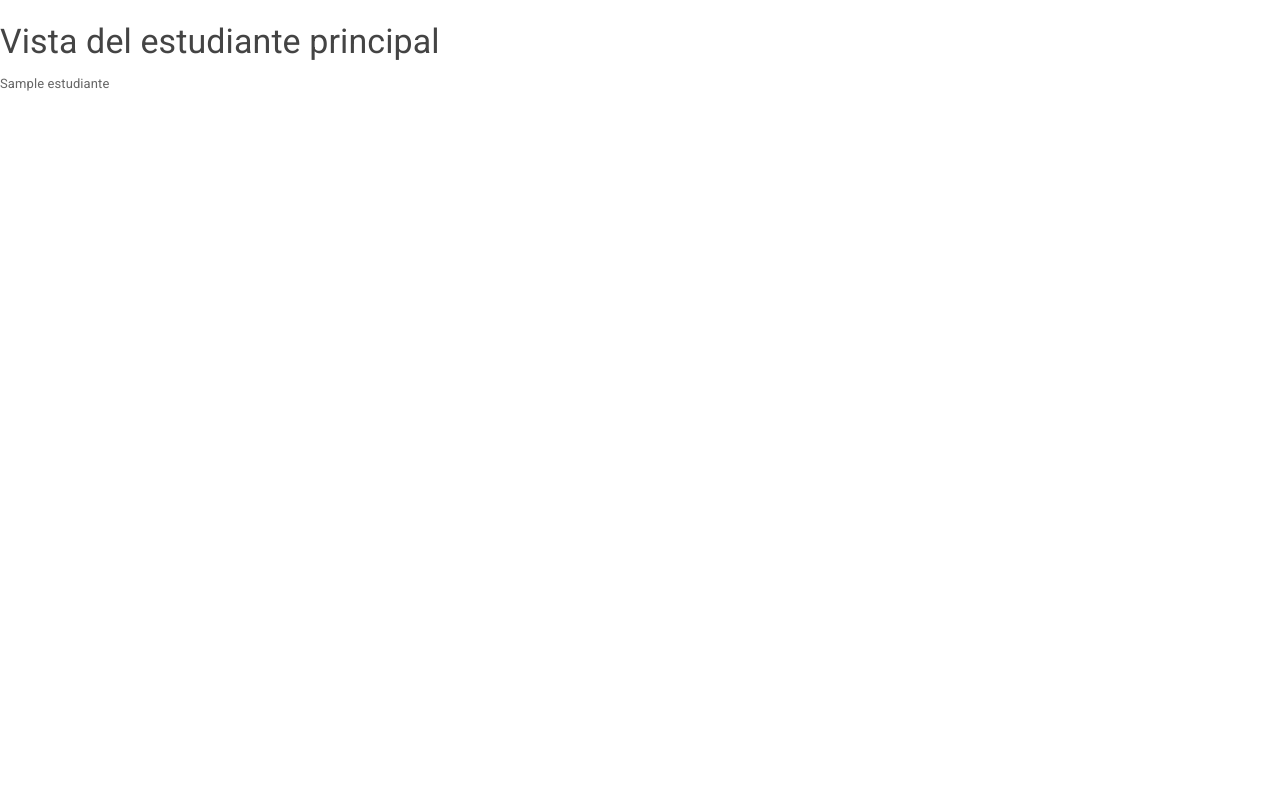
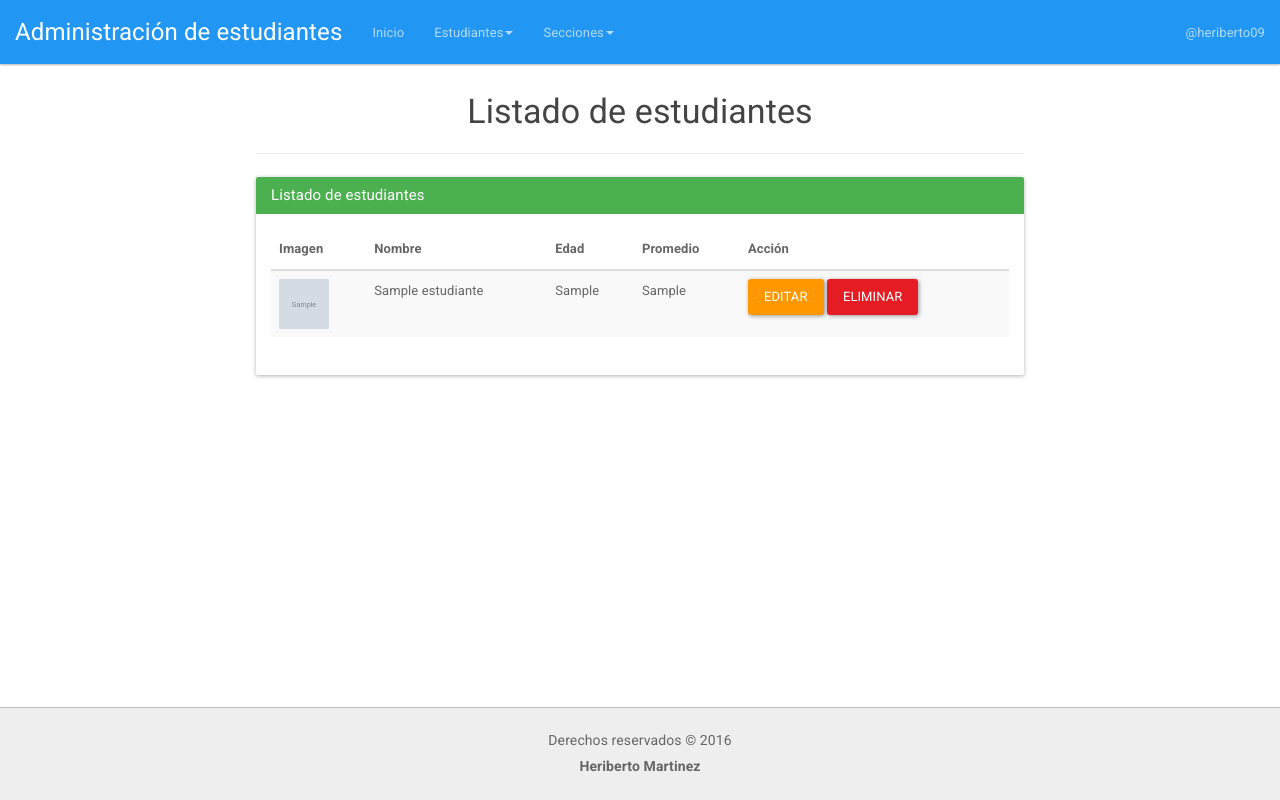
Before and after one commit to HeribertoME/Estudiantes, a PHP site: page /Estudiantes/ in a window 1280 px wide. Run offline with PHP 8.4, Linux system fonts and the light colour scheme; tables that the repository leaves empty or names only in its code hold one stand-in row (values such as "Sample post"); grey boxes marked "Sample" are stand-in pictures; some libraries are stand-ins or nearby versions.

Commit message:
Se crean vistas: Listar Estudiantes y Secciones

```diff
--- a/Config/Enrutador.php
+++ b/Config/Enrutador.php
@@ -18,9 +18,9 @@ class Enrutador {
       $mostrar = "Controllers\\" . $controlador;
       $controlador = new $mostrar;
       if (!isset($argumento)) {
-        call_user_func(array($controlador, $metodo));
+        $datos = call_user_func(array($controlador, $metodo));
       }else {
-        call_user_func_array(array($controlador, $metodo), $argumento);
+        $datos = call_user_func_array(array($controlador, $metodo), $argumento);
       }
 
       // Cargar vista
--- a/Controllers/estudiantesController.php
+++ b/Controllers/estudiantesController.php
@@ -18,7 +18,5 @@
     }
 
   }
-  $estudiantes = new estudiantesController();
-
 
 ?>
--- a/Views/estudiantes/index.php
+++ b/Views/estudiantes/index.php
@@ -1,8 +1,34 @@
-<h3>Vista del estudiante principal</h3>
-<?php
-  $datos = $estudiantes->index();
-  while($row = mysqli_fetch_array($datos)) {
-    echo $row['nombre'];
-  }
-
-?>
+<div class="box-principal">
+  <h3 class="titulo">Listado de estudiantes<hr /></h3>
+  <div class="panel panel-success">
+    <div class="panel-heading">
+      <h3 class="panel-title">Listado de estudiantes</h3>
+    </div>
+    <div class="panel-body">
+      <table class="table table-striped table-hover">
+        <thead>
+          <tr>
+            <th>Imagen</th>
+            <th>Nombre</th>
+            <th>Edad</th>
+            <th>Promedio</th>
+            <th>Acción</th>
+          </tr>
+        </thead>
+        <tbody>
+          <?php while($row = mysqli_fetch_array($datos)) { ?>
+            <tr>
+              <td><img class="imagen-avatar" src="<?php echo URL; ?>Views/template/imagenes/avatars/<?php echo $row['imagen']; ?>"></td>
+              <td><?php echo $row['nombre'];?></td>
+              <td><?php echo $row['edad'];?></td>
+              <td><?php echo $row['promedio']; ?></td>
+              <td><a class="btn btn-warning" href="<?php echo URL;?>estudiantes/editar/<?php echo $row['id']?>">Editar</a>
+                  <a class="btn btn-danger" href="<?php echo URL;?>estudiantes/eliminar/<?php echo $row['id']?>">Eliminar</a>
+              </td>
+            </tr>
+          <?php } ?>
+        </tbody>
+      </table>
+    </div>
+  </div>
+</div>
--- a/Views/template.php
+++ b/Views/template.php
@@ -1,23 +1,57 @@
 <?php namespace Views;
 
-  $template = new Template();
+$template = new Template();
 
-/**
- *
- */
 class Template
 {
     public function __construct()
     {
         ?>
 <!DOCTYPE html>
-<html>
+<html lang="es">
   <head>
     <meta charset="utf-8">
     <title>Administración de estudiantes</title>
-    <link rel="stylesheet" href="<?php echo URL;?>Views/template/css/bootstrap.css">
+    <link rel="stylesheet" href="<?php echo URL; ?>Views/template/css/bootstrap.css">
+    <link rel="stylesheet" href="<?php echo URL; ?>Views/template/css/general.css">
   </head>
   <body>
+    <nav class="navbar navbar-inverse navbar-fixed-top">
+      <div class="container-fluid">
+        <div class="navbar-header">
+          <button type="button" class="navbar-toggle collapsed" data-toggle="collapse" data-target="#bs-example-navbar-collapse-1">            <span class="sr-only"></span>
+            <span class="icon-bar"></span>
+            <span class="icon-bar"></span>
+            <span class="icon-bar"></span>
+          </button>
+          <a class="navbar-brand" href="#">Administración de estudiantes</a>
+        </div>
+
+        <div class="collapse navbar-collapse" id="bs-example-navbar-collapse-2">
+          <ul class="nav navbar-nav">
+            <li><a href="<?php echo URL; ?>">Inicio</a></li>
+            <li class="dropdown">
+              <a href="#" class="dropdown-toggle" data-toggle="dropdown" role="button" aria-expanded="false">Estudiantes<span class="caret"></span></a>
+              <ul class="dropdown-menu" role="menu">
+                <li><a href="<?php echo URL; ?>estudiantes">Listado</a></li>
+                <li><a href="<?php echo URL; ?>estudiantes/agregar">Agregar</a></li>
+              </ul>
+            </li>
+            <li class="dropdown">
+              <a href="#" class="dropdown-toggle" data-toggle="dropdown" role="button" aria-expanded="false">Secciones<span class="caret"></span></a>
+              <ul class="dropdown-menu" role="menu">
+                <li><a href="<?php echo URL; ?>secciones">Listado</a></li>
+                <li><a href="<?php echo URL; ?>secciones/agregar">Agregar</a></li>
+              </ul>
+            </li>
+          </ul>
+
+          <ul class="nav navbar-nav navbar-right">
+            <li><a href="https://twitter.com/heriberto09">@heriberto09</a></li>
+          </ul>
+        </div>
+      </div>
+    </nav>
 <?php
 
     }
@@ -25,6 +59,12 @@ class Template
     public function __destruct()
     {
         ?>
+        <footer class="navbar-fixed-bottom">
+          Derechos reservados &copy 2016 <br />
+          <b>Heriberto Martinez</b>
+        </footer>
+        <script src="https://code.jquery.com/jquery-3.1.1.min.js"></script>
+        <script src="https://maxcdn.bootstrapcdn.com/bootstrap/3.3.7/js/bootstrap.min.js"></script>
   </body>
   </html>
 
--- /dev/null
+++ b/Views/template/css/general.css
@@ -0,0 +1,22 @@
+body{
+  padding-top: 70px;
+}
+footer{
+  background-color: #EEE;
+  border-top: 10px solid #BBB;
+  font-size: 14px;
+  padding: 20px;
+  text-align: center;
+}
+.box-principal{
+  margin-left: auto;
+  margin-right: auto;
+  width: 60%;
+}
+.titulo{
+  text-align: center;
+}
+.imagen-avatar{
+  height: 50px;
+  width: 50px;
+}
```
Also changed, not shown: Controllers/seccionesController.php (+10 -4 lines), Views/secciones/index.php (added, +30 -0 lines), Views/index.php (deleted), Views/template/imagenes/avatars/imagen1.png (added), Views/template/imagenes/avatars/imagen2.png (added), Views/template/imagenes/avatars/imagen3.png (added).
